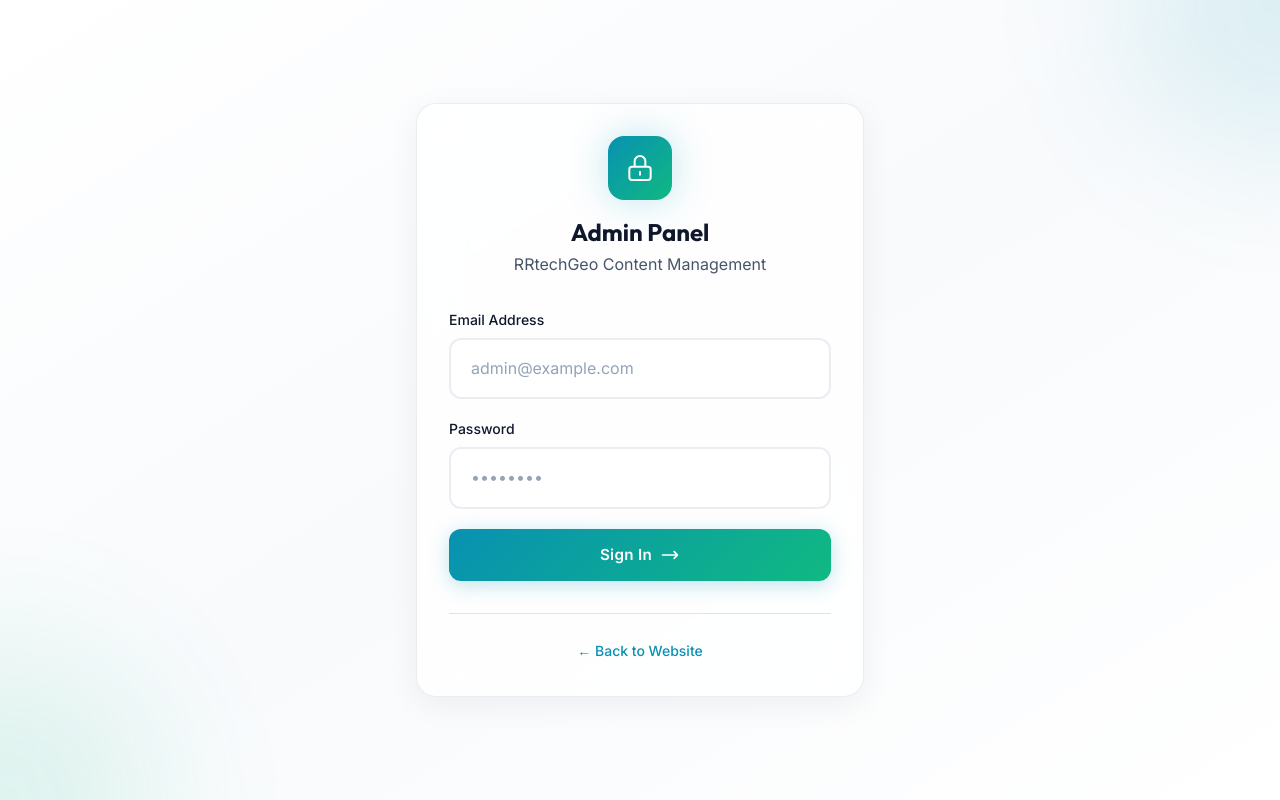
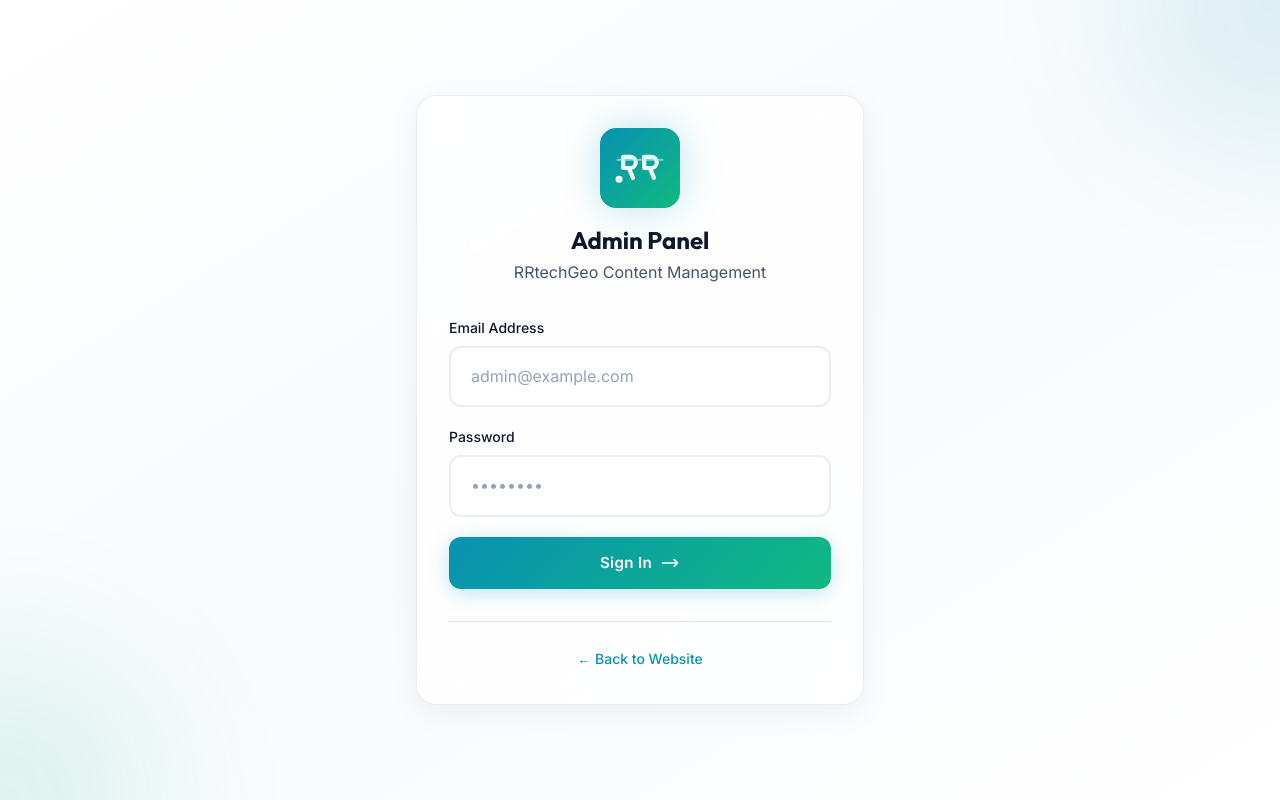
Before and after one commit to shan856/geospatila, a React (Create React App) app: page /admin in a window 1280 px wide. Built offline with nearby package versions, Linux system fonts and the light colour scheme.

Commit message:
Update admin portal logos to match main site LiDAR theme

```diff
--- a/src/admin/AdminLogin.jsx
+++ b/src/admin/AdminLogin.jsx
@@ -43,9 +43,13 @@
         <div className="glass-card p-8 rounded-2xl shadow-card">
           {/* Header */}
           <div className="text-center mb-8">
-            <div className="w-16 h-16 mx-auto mb-4 rounded-2xl bg-gradient-to-br from-accent to-geo-accent flex items-center justify-center shadow-glow">
-              <svg className="w-8 h-8 text-white" fill="none" stroke="currentColor" viewBox="0 0 24 24">
-                <path strokeLinecap="round" strokeLinejoin="round" strokeWidth={1.5} d="M12 15v2m-6 4h12a2 2 0 002-2v-6a2 2 0 00-2-2H6a2 2 0 00-2 2v6a2 2 0 002 2zm10-10V7a4 4 0 00-8 0v4h8z" />
+            <div className="w-20 h-20 mx-auto mb-4 rounded-2xl bg-gradient-to-br from-accent to-geo-accent flex items-center justify-center shadow-glow p-3 overflow-hidden">
+              <svg viewBox="0 0 40 40" fill="none" className="w-full h-full text-white" stroke="currentColor" strokeWidth="3" strokeLinecap="round" strokeLinejoin="round">
+                <path d="M8 12h5a4 4 0 0 1 0 8H8v-8zm0 8h4l3 7" strokeOpacity="0.95" />
+                <path d="M23 12h5a4 4 0 0 1 0 8h-5v-8zm0 8h4l3 7" strokeOpacity="0.95" />
+                <path d="M4 8 h32" strokeWidth="1.5" stroke="#a5f3fc" strokeOpacity="0.8" className="animate-lidar drop-shadow-md" />
+                <circle cx="35" cy="12" r="1.5" fill="white" className="animate-ping" style={{ animationDuration: '3s' }} />
+                <circle cx="5" cy="28" r="1" fill="white" fillOpacity="0.6" />
               </svg>
             </div>
             <h1 className="text-2xl font-display font-bold text-text-primary">Admin Panel</h1>
--- a/src/layouts/AdminLayout.jsx
+++ b/src/layouts/AdminLayout.jsx
@@ -36,8 +36,14 @@
       {/* Logo */}
       <div className="p-6 border-b border-glass-border">
         <div className="flex items-center gap-3">
-          <div className="w-10 h-10 rounded-xl bg-gradient-to-br from-accent to-geo-accent flex items-center justify-center shadow-lg">
-            <span className="text-white font-display font-bold text-sm">RR</span>
+          <div className="w-12 h-12 rounded-xl bg-gradient-to-br from-accent to-geo-accent flex items-center justify-center shadow-lg p-2 overflow-hidden">
+            <svg viewBox="0 0 40 40" fill="none" className="w-full h-full text-white" stroke="currentColor" strokeWidth="3" strokeLinecap="round" strokeLinejoin="round">
+              <path d="M8 12h5a4 4 0 0 1 0 8H8v-8zm0 8h4l3 7" strokeOpacity="0.95" />
+              <path d="M23 12h5a4 4 0 0 1 0 8h-5v-8zm0 8h4l3 7" strokeOpacity="0.95" />
+              <path d="M4 8 h32" strokeWidth="1.5" stroke="#a5f3fc" strokeOpacity="0.8" className="animate-lidar drop-shadow-md" />
+              <circle cx="35" cy="12" r="1.5" fill="white" className="animate-ping" style={{ animationDuration: '3s' }} />
+              <circle cx="5" cy="28" r="1" fill="white" fillOpacity="0.6" />
+            </svg>
           </div>
           <div>
             <h1 className="text-lg font-display font-bold text-text-primary">Admin CMS</h1>
@@ -120,8 +126,12 @@
           {/* Mobile Header */}
           <header className="md:hidden bg-white/80 backdrop-blur-xl p-4 flex justify-between items-center border-b border-glass-border shadow-soft">
             <div className="flex items-center gap-3">
-              <div className="w-8 h-8 rounded-lg bg-gradient-to-br from-accent to-geo-accent flex items-center justify-center">
-                <span className="text-white font-display font-bold text-xs">RR</span>
+              <div className="w-10 h-10 rounded-lg bg-gradient-to-br from-accent to-geo-accent flex items-center justify-center p-1.5 overflow-hidden">
+                <svg viewBox="0 0 40 40" fill="none" className="w-full h-full text-white" stroke="currentColor" strokeWidth="3" strokeLinecap="round" strokeLinejoin="round">
+                  <path d="M8 12h5a4 4 0 0 1 0 8H8v-8zm0 8h4l3 7" strokeOpacity="0.95" />
+                  <path d="M23 12h5a4 4 0 0 1 0 8h-5v-8zm0 8h4l3 7" strokeOpacity="0.95" />
+                  <path d="M4 8 h32" strokeWidth="1.5" stroke="#a5f3fc" strokeOpacity="0.8" className="animate-lidar drop-shadow-md" />
+                </svg>
               </div>
               <span className="font-display font-bold text-text-primary">Admin CMS</span>
             </div>
```
